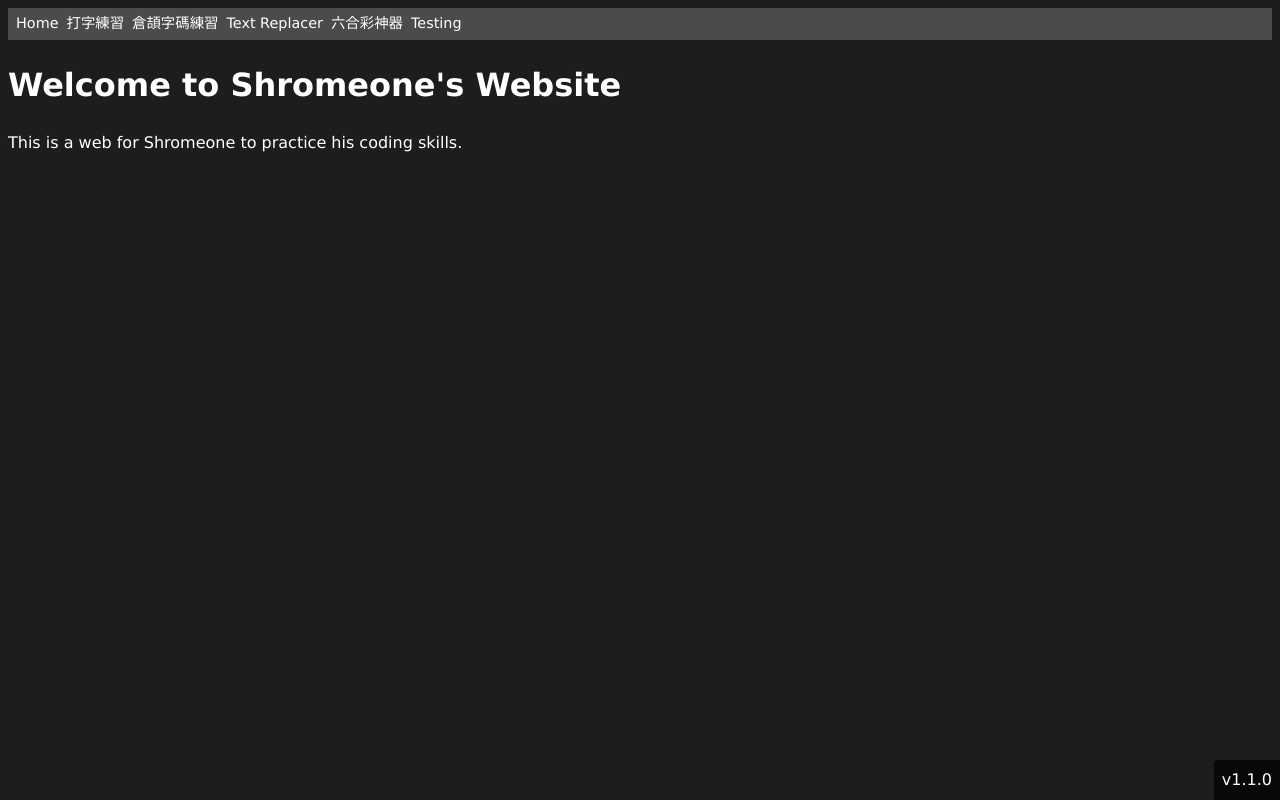
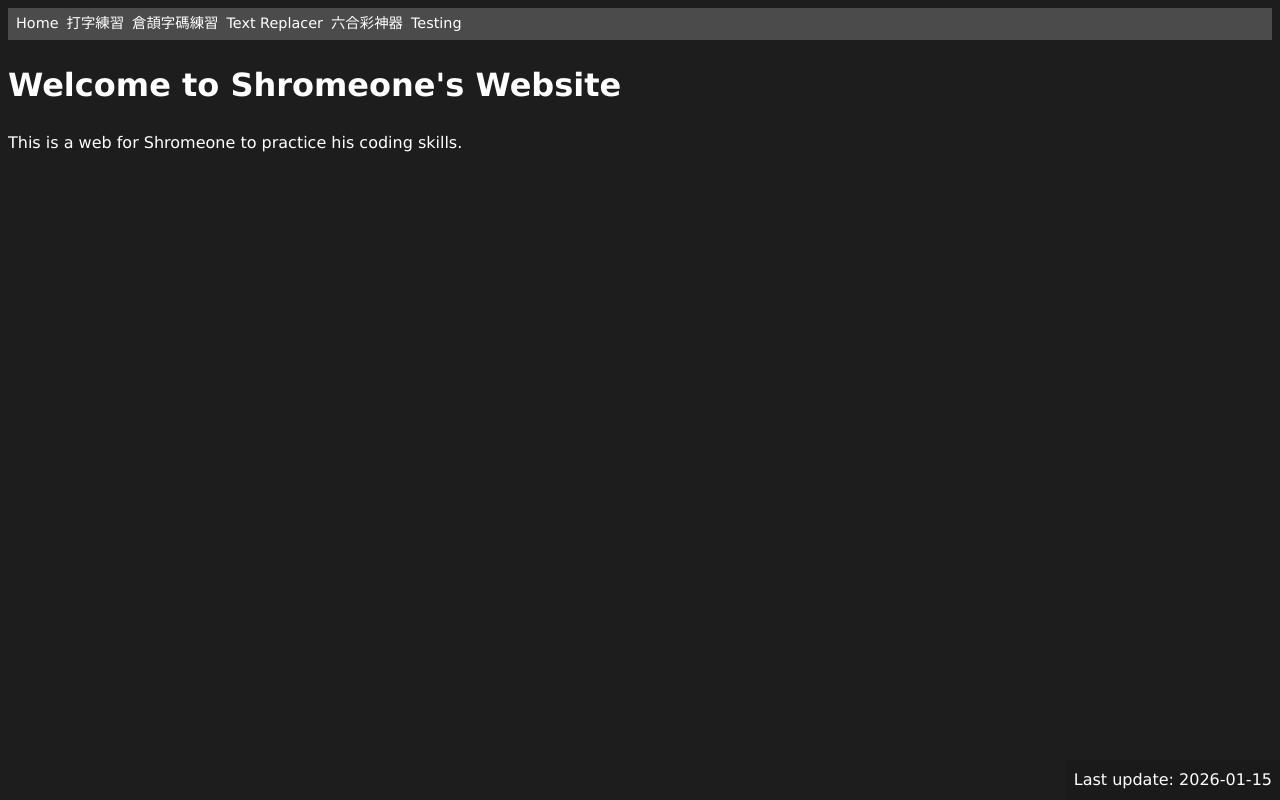
Before and after one commit to Shromeone/shromeweb2, a SvelteKit app: page / in a window 1280 px wide. Built offline with nearby package versions, Linux system fonts and the light colour scheme.

Commit message:
Update +layout.svelte

```diff
--- a/src/routes/+layout.svelte
+++ b/src/routes/+layout.svelte
@@ -23,7 +23,7 @@
 {@render children?.()}
 
 <footer class="version-footer">
-  <p>v1.1.0</p>
+  <p>Last update: 2026-01-15</p>
 </footer>
 
 <style>
@@ -51,7 +51,7 @@
     bottom: 0;
     right: 0;
     padding: 0.5rem;
-    background-color: rgba(0, 0, 0, 0.7);
+    background-color: rgba(0, 0, 0, 0.1);
     color: rgba(255, 255, 255, 0.6);
     font-size: 0.75rem;
     z-index: 100;
```
